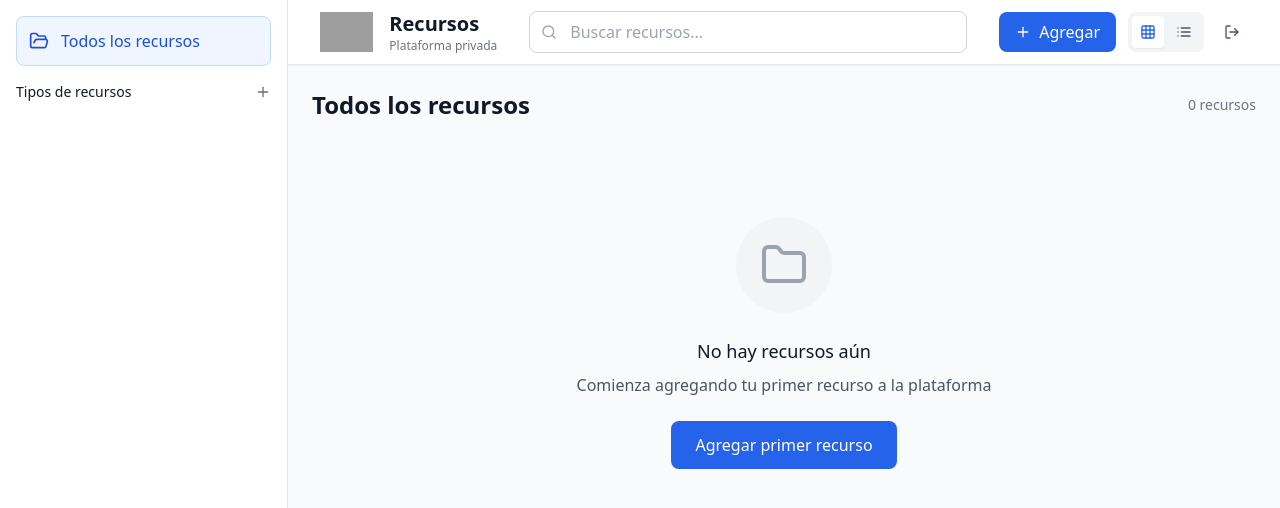
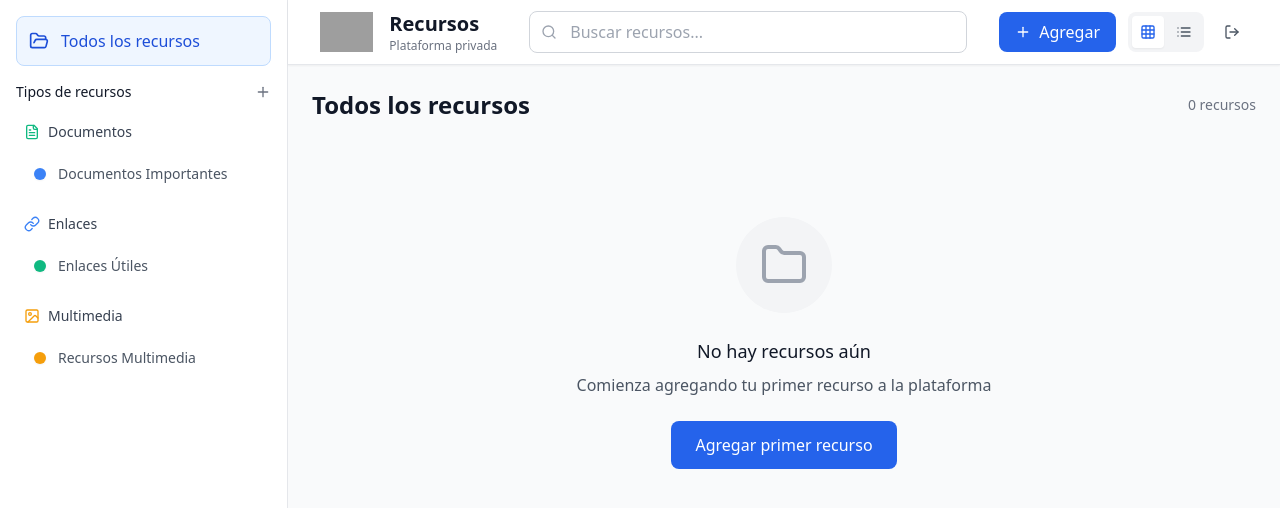
Before and after one commit to caohn/recursos_multimedia, a React (Vite) app: page / in a window 1280 px wide. Shown: the top 508 px of the page. Built offline with nearby package versions, Linux system fonts and the light colour scheme; grey boxes are pictures that could not be loaded.

Commit message:
Corregir categorías por defecto

```diff
--- a/src/components/Sidebar.tsx
+++ b/src/components/Sidebar.tsx
@@ -28,28 +28,28 @@ export const Sidebar: React.FC<SidebarProps> = ({
       name: 'Documentos',
       icon: FileText,
       color: '#10B981',
-      categories: categories.filter(cat => cat.resourceType === 'documents')
+      categories: categories.filter(cat => cat.resourceType === 'documents' || (!cat.resourceType && cat.name.toLowerCase().includes('documento')))
     },
     {
       id: 'links',
       name: 'Enlaces',
       icon: Link,
       color: '#3B82F6',
-      categories: categories.filter(cat => cat.resourceType === 'links')
+      categories: categories.filter(cat => cat.resourceType === 'links' || (!cat.resourceType && cat.name.toLowerCase().includes('enlace')))
     },
     {
       id: 'media',
       name: 'Multimedia',
       icon: Image,
       color: '#F59E0B',
-      categories: categories.filter(cat => cat.resourceType === 'media')
+      categories: categories.filter(cat => cat.resourceType === 'media' || (!cat.resourceType && cat.name.toLowerCase().includes('multimedia')))
     },
     {
       id: 'other',
       name: 'Otros',
       icon: Layers,
       color: '#8B5CF6',
-      categories: categories.filter(cat => cat.resourceType === 'other')
+      categories: categories.filter(cat => cat.resourceType === 'other' || (!cat.resourceType && !cat.name.toLowerCase().includes('documento') && !cat.name.toLowerCase().includes('enlace') && !cat.name.toLowerCase().includes('multimedia')))
     }
   ];
 
--- a/src/hooks/useAppData.ts
+++ b/src/hooks/useAppData.ts
@@ -14,6 +14,7 @@ const defaultCategories: Category[] = [
     color: '#3B82F6',
     description: 'Documentos oficiales y certificaciones',
     icon: 'folder',
+    resourceType: 'documents',
   },
   {
     id: '2',
@@ -21,6 +22,7 @@ const defaultCategories: Category[] = [
     color: '#10B981',
     description: 'Enlaces web de interés',
     icon: 'folder',
+    resourceType: 'links',
   },
   {
     id: '3',
@@ -28,6 +30,7 @@ const defaultCategories: Category[] = [
     color: '#F59E0B',
     description: 'Imágenes, videos y audio',
     icon: 'folder',
+    resourceType: 'media',
   },
 ];
 
```
